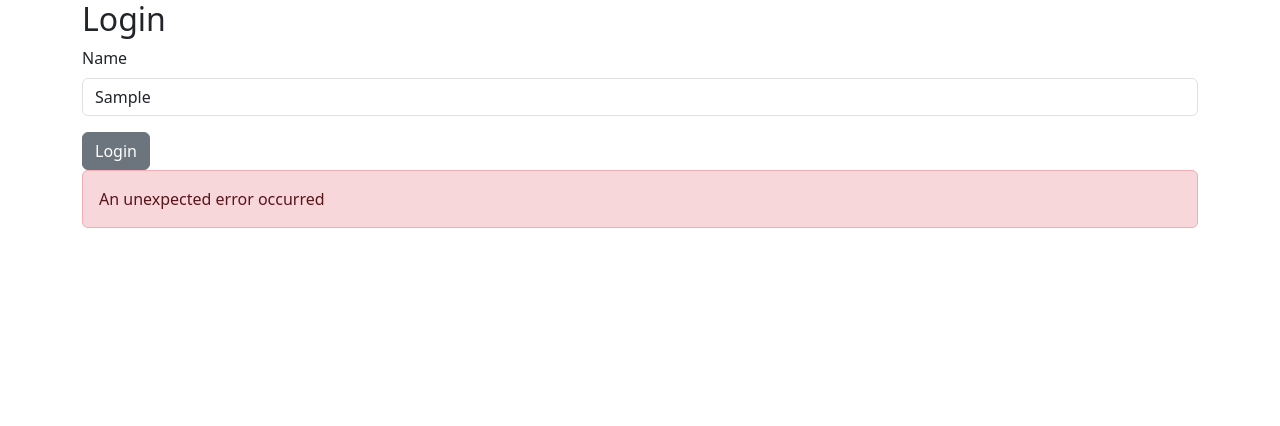
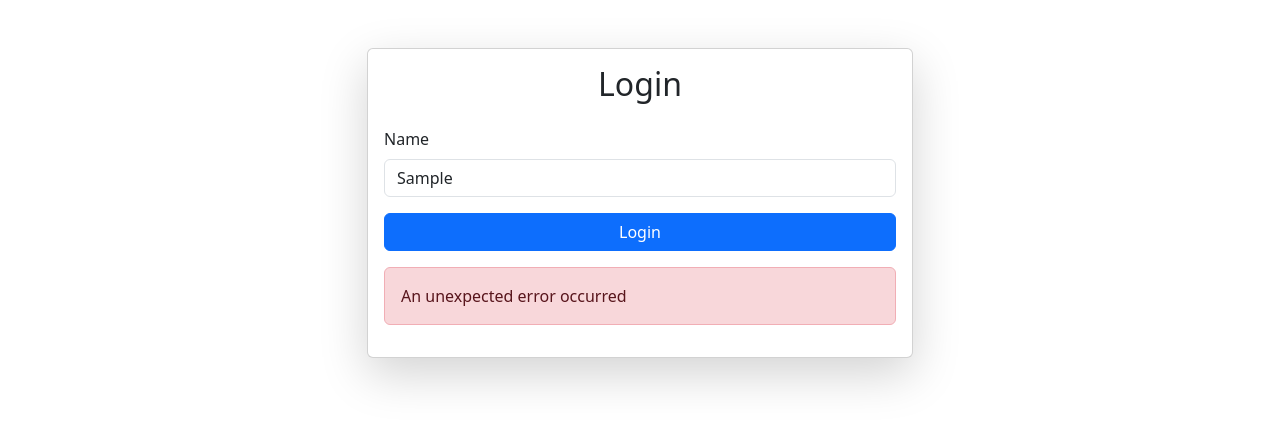
Before and after one commit to Nicolastt/AskMeInformMe, a React (Create React App) app in the folder frontend/: page /login in a window 1280 px wide. Both pictures are taken after typing "Sample" into the empty fields and a click on the button "Login". Shown: the top 426 px of the page. Built offline with nearby package versions, Linux system fonts and the light colour scheme; no server answers.

Commit message:
Pantalla de login terminada.

```diff
--- a/frontend/src/components/Login.js
+++ b/frontend/src/components/Login.js
@@ -1,12 +1,12 @@
 import React, {useState} from 'react';
-import {Alert, Button, Container, Form, FormGroup, Input, Label} from 'reactstrap';
+import {Alert, Button, Card, CardBody, CardTitle, Col, Container, Form, FormGroup, Input, Label, Row} from 'reactstrap';
 import {useNavigate} from 'react-router-dom';
 
 const Login = ({onLogin}) => {
     const [name, setName] = useState('');
     const [message, setMessage] = useState('');
     const [error, setError] = useState('');
-    const navigate = useNavigate(); // Hook para la navegación
+    const navigate = useNavigate();
 
     const handleSubmit = (e) => {
         e.preventDefault();
@@ -22,11 +22,10 @@ const Login = ({onLogin}) => {
                     setError(data.error);
                     setMessage('');
                 } else {
-                    onLogin(data.imagePath);  // Pasa la ruta de la imagen al componente App
+                    onLogin(data.imagePath);
                     setMessage('Login successful');
                     setError('');
-                    // Redirige a la página de preguntas después de iniciar sesión exitosamente
-                    setTimeout(() => navigate('/pregunta'), 2000); // Redirige después de 2 segundos para que el mensaje sea visible
+                    setTimeout(() => navigate('/pregunta'), 2000);
                 }
             })
             .catch(() => {
@@ -36,8 +35,12 @@ const Login = ({onLogin}) => {
     };
 
     return (
-        <Container>
-            <h2>Login</h2>
+        <Container className="mt-5">
+            <Row className="justify-content-center">
+                <Col md="6">
+                    <Card className="shadow-lg">
+                        <CardBody>
+                            <CardTitle tag="h2" className="text-center mb-4">Login</CardTitle>
                             <Form onSubmit={handleSubmit}>
                                 <FormGroup>
                                     <Label for="name">Name</Label>
@@ -49,10 +52,14 @@ const Login = ({onLogin}) => {
                                         required
                                     />
                                 </FormGroup>
-                <Button type="submit">Login</Button>
-                {message && <Alert color="success">{message}</Alert>}
-                {error && <Alert color="danger">{error}</Alert>}
+                                <Button type="submit" color="primary" block className="mb-3">Login</Button>
                             </Form>
+                            {message && <Alert color="success" className="mt-3">{message}</Alert>}
+                            {error && <Alert color="danger" className="mt-3">{error}</Alert>}
+                        </CardBody>
+                    </Card>
+                </Col>
+            </Row>
         </Container>
     );
 };
```
Lines whose indentation alone changed are shown as unchanged.
